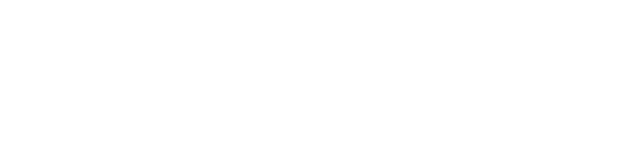
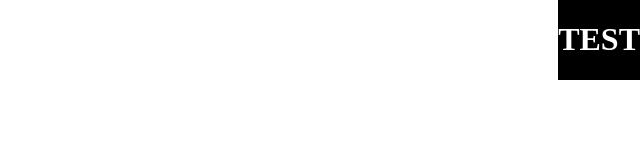
Before and after one commit to bradleesand/bradleesand.github.io, a plain HTML site: page papyrus-dev/receiver.html in a window 1280 px wide. Shown: the whole page, without its empty margins (640-1280 px from the left). Drawn offline with Linux system fonts and the light colour scheme.

Commit message:
Added test placeholder for version info

```diff
--- a/papyrus-dev/receiver.html
+++ b/papyrus-dev/receiver.html
@@ -4,7 +4,10 @@
     <title>Papyrus Cast</title>
   </head>
   <body>
-    <canvas id="papyrus" style="height:'100%';width:'100%';border:'1px solid black'"></canvas>
+    <div style="position:fixed;right:0;top:0;color:white;background:black;">
+      <h1>TEST</h1>
+    </div>
+    <canvas id="papyrus" style="height:'100%';width:'100%';border:'1px solid red'"></canvas>
     <script data-main="main" src="require.js"></script>
   </body>
 </html>
```
